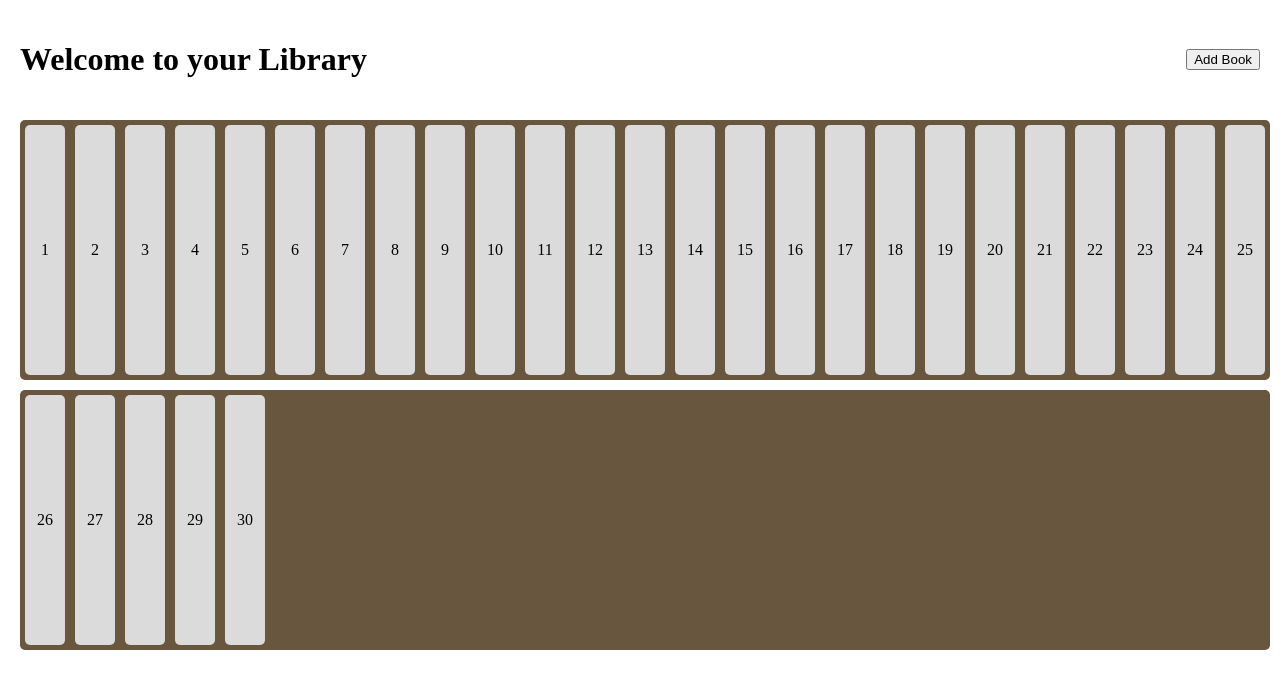
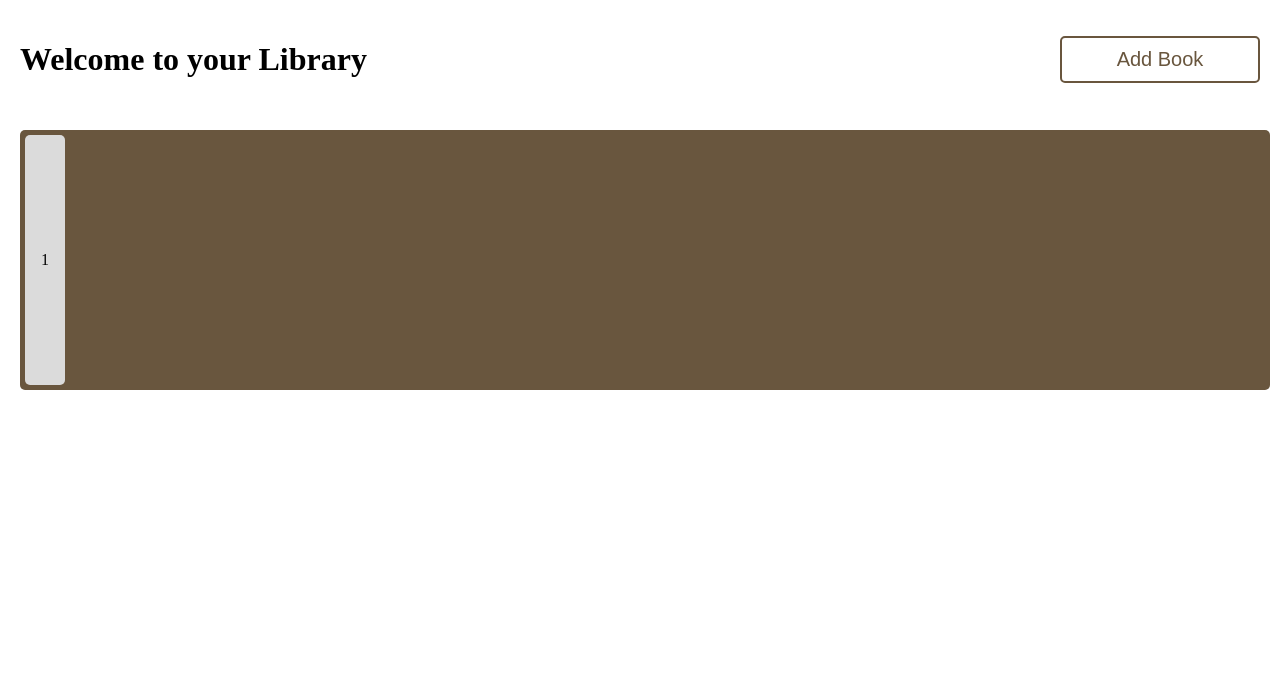
Before and after one commit to AbdulRhmanHS/Library, a plain HTML site: page index.html in a window 1280 px wide. Both pictures are taken after a click on the button "Add Book". Drawn offline with Linux system fonts and the light colour scheme.

Commit message:
Make the library work with no books at start and make the add book button work and change its styling

```diff
--- a/index.html
+++ b/index.html
@@ -14,36 +14,6 @@
   </header>
   <main>
     <section class="book-container">
-      <div class="book1">1</div>
-      <div class="book2">2</div>
-      <div class="book3">3</div>
-      <div class="book4">4</div>
-      <div class="book5">5</div>
-      <div class="book6">6</div>
-      <div class="book7">7</div>
-      <div class="book8">8</div>
-      <div class="book9">9</div>
-      <div class="book10">10</div>
-      <div class="book11">11</div>
-      <div class="book12">12</div>
-      <div class="book13">13</div>
-      <div class="book14">14</div>
-      <div class="book15">15</div>
-      <div class="book16">16</div>
-      <div class="book17">17</div>
-      <div class="book18">18</div>
-      <div class="book19">19</div>
-      <div class="book20">20</div>
-      <div class="book21">21</div>
-      <div class="book22">22</div>
-      <div class="book23">23</div>
-      <div class="book24">24</div>
-      <div class="book25">25</div>
-      <div class="book26">26</div>
-      <div class="book27">27</div>
-      <div class="book28">28</div>
-      <div class="book29">29</div>
-      <div class="book30">30</div>
     </section>
   </main>
 </body>
--- a/javascript.js
+++ b/javascript.js
@@ -1,6 +1,7 @@
 const mainContainer = document.querySelector('main');
 const booksContaier = document.querySelector('.book-container');
 const allBooks = Array.from(booksContaier.children);
+const addBookButton = document.getElementById("add-book");
 
 
 function updateShelves() {
@@ -8,8 +9,8 @@ function updateShelves() {
   // Clear all existing shelves from the main container at the start of the function
   document.querySelectorAll('.book-shelf').forEach(shelf => shelf.remove());
 
-  // 40px width + 10px gap
-  const bookWidth = 40 + 10;
+  // 40px width + 5px gap
+  const bookWidth = 40 + 2.5;
   const containerWidth = mainContainer.clientWidth + 10;
   const booksPerShelf = Math.floor(containerWidth / bookWidth);
   let currentShelf;
@@ -39,8 +40,23 @@ window.addEventListener("resize", updateShelves);
 // Run on load
 updateShelves();
 
-allBooks.forEach(book => {
-  book.addEventListener("click", () => {
-    book.classList.toggle("book-expanded");
+// Add a new book and make it expandable
+addBookButton.addEventListener("click", () => {
+  const newBook = document.createElement("div");
+  if (booksContaier.lastChild && booksContaier.lastChild.tagName === "DIV") {
+    const bookShelf = booksContaier.lastChild;
+    bookShelf.appendChild(newBook);
+  }
+  else {
+    const bookShelf = document.createElement("div");
+    booksContaier.appendChild(bookShelf);
+    bookShelf.appendChild(newBook);
+  }
+  allBooks.push(newBook);
+  newBook.classList.add("book" + (allBooks.length + 1));
+  newBook.textContent = allBooks.length;
+  updateShelves();
+  newBook.addEventListener("click", () => {
+    newBook.classList.toggle("book-expanded");
   });
 });
--- a/style.css
+++ b/style.css
@@ -25,6 +25,8 @@ main {
 }
 
 .book-shelf > * {
+  cursor: default;
+  user-select: none;
   background-color: rgb(219, 219, 219);
   border-radius: 5px;
   min-height: 250px;
@@ -41,10 +43,21 @@ main {
 
 .book-shelf {
   display: flex;
-  gap: 10px;
+  gap: 5px;
   padding: 5px;
   width: 100%;
   height: 250px;
   border-radius: 5px;
   background-color: rgb(105, 86, 62);
 }
+
+#add-book {
+  width: 200px;
+  background-color: white;
+  color: rgb(105, 86, 62);
+  border-radius: 5px;
+  padding: 10px;
+  border: 2px solid rgb(105, 86, 62);
+  cursor: pointer;
+  font-size: 20px;
+}
```
